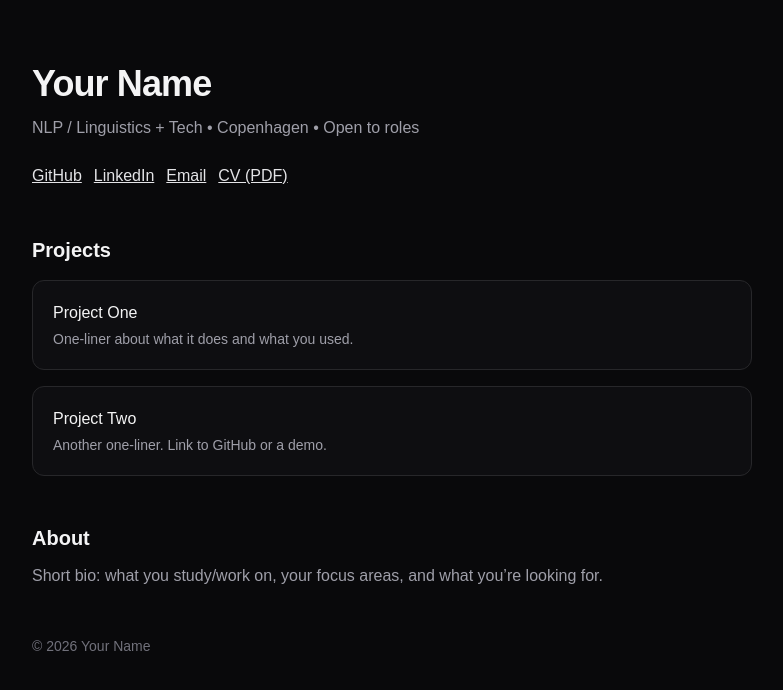
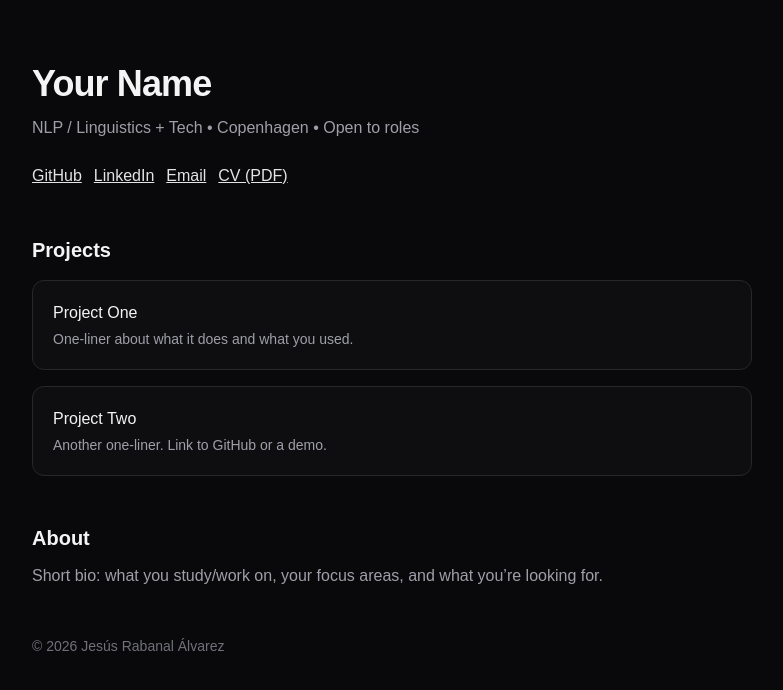
Before and after one commit to RabanalGsus/my-portfolio, a Next.js app: page / in a window 1280 px wide. Shown: the top 690 px of the page, without its empty margins (248-1031 px from the left). Built offline with nearby package versions, Linux system fonts and the light colour scheme.

Commit message:
more updates on name + info

```diff
--- a/app/page.tsx
+++ b/app/page.tsx
@@ -61,7 +61,7 @@ export default function Home() {
         </section>
 
         <footer className="text-sm text-zinc-500">
-          © {new Date().getFullYear()} Your Name
+          © {new Date().getFullYear()} Jesús Rabanal Álvarez
         </footer>
       </div>
     </main>
```
